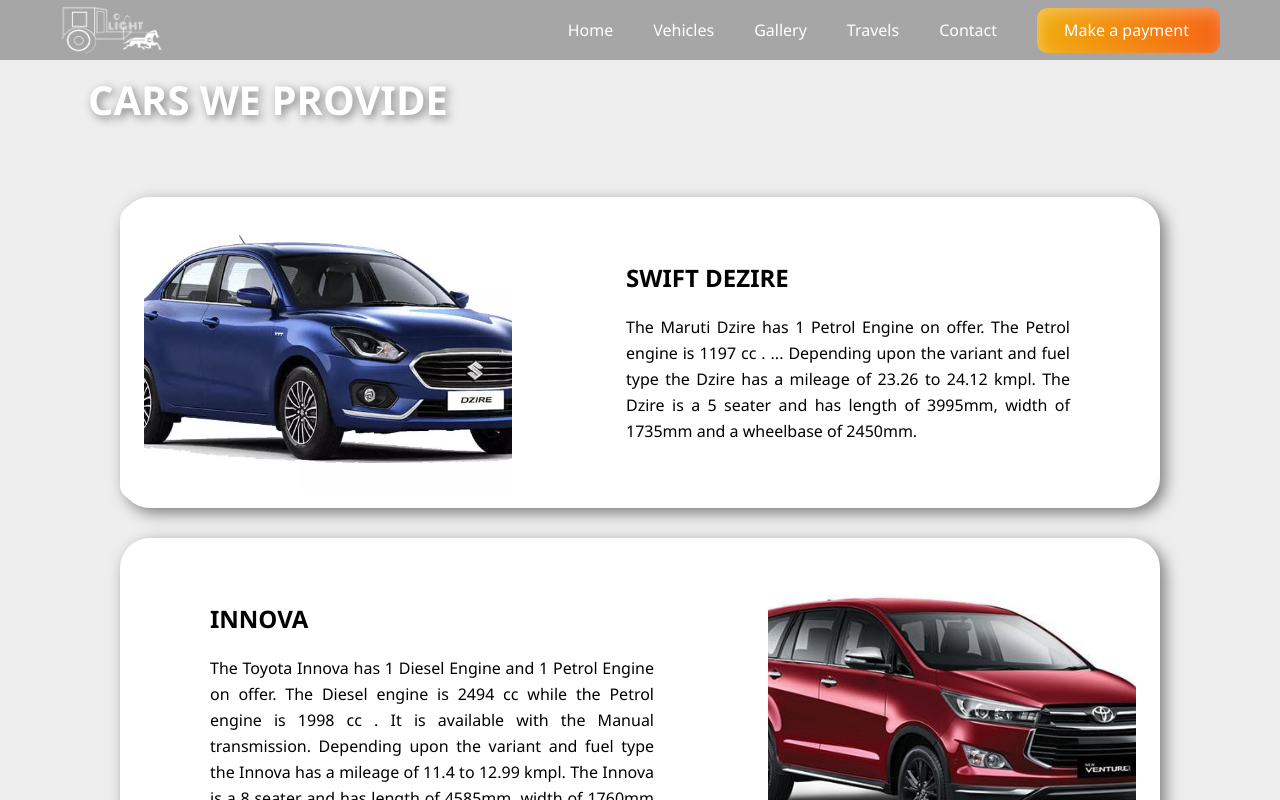
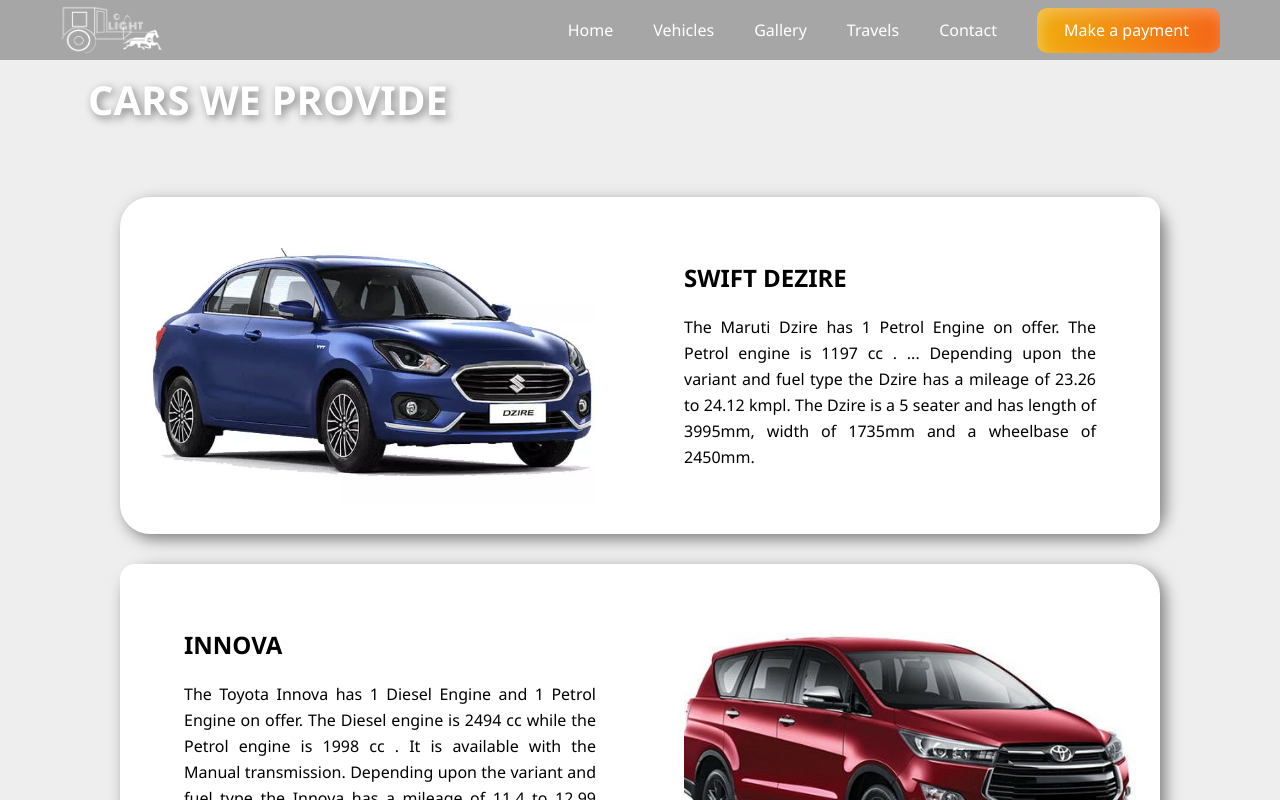
Before and after one commit to sibghat0/Light-Tour-and-Travels, a React (Create React App) app: page /vehicles in a window 1280 px wide. Shown: the top 800 px of the page. Built offline with nearby package versions, Linux system fonts and the light colour scheme; a web font is replaced by a local one.

Commit message:
responsive of car page

```diff
--- a/src/layout/pages/cars/cars.css
+++ b/src/layout/pages/cars/cars.css
@@ -41,7 +41,7 @@
 }
 
 .services .services-body .services-content .top img {
-  width: 40%;
+  width: 500px;
   height: 295px;
   object-fit: cover;
   background-color: #fff;
@@ -66,6 +66,14 @@
   text-align: justify;
 }
 
+@media (max-width: 1200px) {
+  .services .services-body .services-content .top img {
+    height: auto;
+    width: 50%;
+    /* height: 300px; */
+  }
+}
+
 @media (max-width: 1024px) {
   .services {
     padding: 0 2rem;
@@ -73,6 +81,11 @@
   .services .services-body .services-content .top .content {
     padding: 2rem;
     width: 45%;
+  }
+  .services .services-body .services-content .top img {
+    height: auto;
+    width: 50%;
+    /* height: 300px; */
   }
 }
 
```
